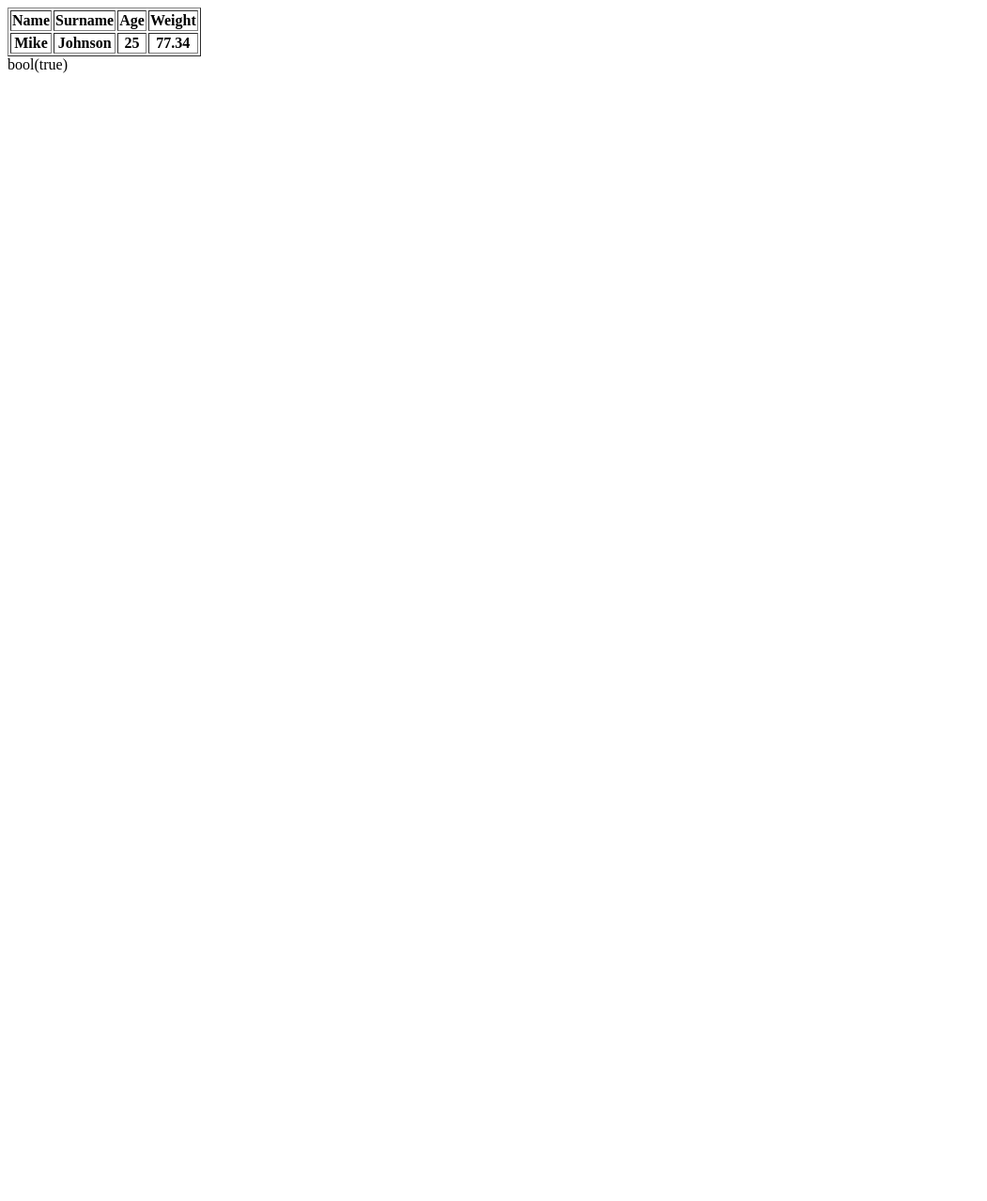
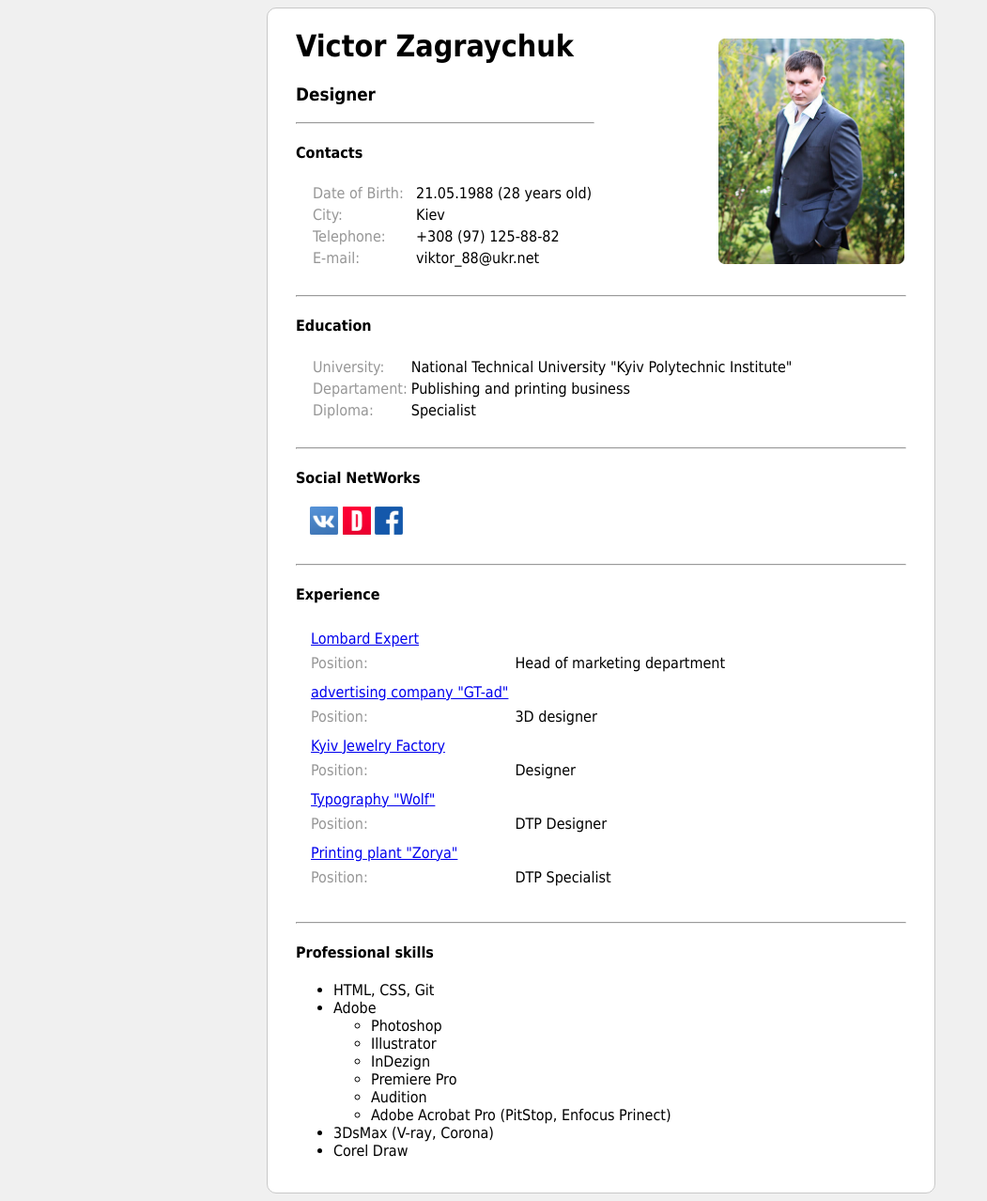
Before and after one commit to gooooodok/PhpAcademy_HomeWork, a PHP site: page / in a window 1280 px wide. Shown: the whole page at 94% size, without its empty margins (0-1051 px from the left). Before the commit the page ends 78 px from the top, so only its background shows below. Run offline with PHP 8.4, Linux system fonts and the light colour scheme; lists and menus that the app fills with data are empty.

Commit message:
php lesson 2: resume + variable

```diff
--- /dev/null
+++ b/Lesson 2_Php_Osnovu/Resume.css
@@ -0,0 +1,44 @@
+body {
+	background-color: #f0f0f0;
+}
+
+.container {
+	width: 650px;
+	margin: auto;
+	padding: 0px 30px 0px 30px;
+	border: 1px solid #c8c8c8;
+	background-color: white;
+	border-radius: 10px;
+}
+
+.my_photo {
+	margin: 15px 0px 0px 65px;
+	border: 1px solid white;
+	border-radius: 8px;
+	height: 240px;
+	float: right;
+}
+
+.education {
+	margin: 0px 15px 0px 15px;
+}
+
+.contact {
+	margin: 0px 15px 0px 15px;
+}
+
+.networks {
+	margin: 0px 15px 0px 15px;
+}
+
+.skill {
+	margin: 0px 10px 0px 10px;
+}
+
+* {
+	font-family: tahoma;
+}
+
+.gray {
+	color: #969696;
+}
--- a/Lesson 2_Php_Osnovu/index.php
+++ b/Lesson 2_Php_Osnovu/index.php
@@ -1,52 +1,194 @@
 <?php
 
-$age = 25;
-$weight = 77.34;
-$name = "Mike";
-$surname = " Johnson";
-$canSwim = false;
-
-$info = "His name is {$name}. His surname is {$surname}. He is {$age} years old.";
+$age = 28;
+$email = "viktor_88@ukr";
+$tel = "+308 (97) 125-88-82";
+$prof = "Designer";
+$name = "Victor";
+$surname = " Zagraychuk";
 
 ?>
+
 
 <!DOCTYPE html>
 <html>
 <head>
-   <meta charset="UTF-8"/>
-   <title>Table</title>
+  <title>
+  Resume - Victor Zagraychuk
+  </title>
+  <meta charset='utf-8'/>
+  <meta name='keywords' content='Resume, Designer, 3D designer'/>
+  <meta name='description' content='Resume Victor Zagraychuk'/>
+  <meta name='author' content='goodok'/>
+  <link href='Resume.css' rel='stylesheet' type='text/css'>
 </head>
+
 <body>
+<div class='container'>
 
-<table border="1">
-   <tr>
-      <th>Name</th>
-      <th>Surname</th>
-      <th>Age</th>
-      <th>Weight</th>
-   </tr>
+  <div class='my_photo'><img class='my_photo' src='img/My photo.jpg' title='This is My photo'/></div>
 
-   <tr>
-      <th><?=$name?></th>
-      <th><?=$surname?></th>
-      <th><?=$age?></th>
-      <th><?=$weight?></th>
-   </tr>
-</table>
+    <h1><?= $name . $surname ?></h1>
 
-<?php
+	<h3><?= $prof ?></h3>
 
-// notice, warning - предуприждения, не останавливает скрипт.
-// parse error - останавливает скрипт. Где то пропущено ; } " и т.д.
-// parse error - останавливает скрипт. синтаксически все правельно, но нету например такой переменной, или функции.
+	<hr>
 
-// >, <, <=, >=, ==, ===, !=, !==
+	<h4>Contacts</h4>
 
-$x = (int) "12skjvnj5" + 5 + true;
+	<div class='contact'>
 
-var_dump($x == 18);
+	<table>
+	  <tr>
+	    <td><span class='gray'>Date of Birth: &nbsp</span></td>
+	    <td>21.05.1988 (<?= "{$age} years old" ?>)</td>
+	  </tr>
 
-?>
+	  <tr>
+	    <td><span class='gray'>City:</span></td>
+	    <td>Kiev</td>
+	  </tr>
 
+	  <tr>
+	    <td><span class='gray'>Telephone:</span></td>
+	    <td><?= $tel ?></td>
+	  </tr>
+
+	  <tr>
+	    <td><span class='gray'>E-mail:</span></td>
+	    <td>viktor_88@ukr.net</td>
+	  </tr>
+	</table>
+
+	</div>
+
+  <br>
+
+  <hr>
+
+  <h4>Education</h4>
+
+  <div class='education'>
+
+	<table>
+	  <tr>
+	    <td><span class='gray'>University: &nbsp</span></td>
+		<td>National Technical University "Kyiv Polytechnic Institute"</td>
+	  </tr>
+
+	  <tr>
+	    <td><span class='gray'>Departament:</span></td>
+	    <td>Publishing and printing business</td>
+	  </tr>
+
+	  <tr>
+	    <td><span class='gray'>Diploma:</span></td>
+	    <td>Specialist</td>
+	  </tr>
+	  </table>
+  </div>
+
+  <br>
+
+  <hr>
+
+  <h4>Social NetWorks</h4>
+
+  <div class='networks'>
+    <a href='https://vk.com/id9341975' title='My VK' target='_blank'> <img src='img/VK.jpg' alt='jpg' height='30'/></a>
+    <a href='https://www.drive2.ru/r/chevrolet/958481' title='My Drive3' target='_blank'> <img src='img/Drive2.jpg' alt='jpg' height='30'/></a>
+    <a href='https://www.facebook.com/478929125485733' title='My FaceBook' target='_blank'> <img src='img/FaceBook.jpg' alt='jpg' height='30'/></a>
+  </div>
+
+  <br>
+
+  <hr>
+
+  <h4>Experience</h4>
+
+  <div class='skill'>
+
+    <table border='0' cellspacing='5'>
+	  <tr>
+	    <td> <a href='http://lexp.com.ua' target='_blank'>Lombard Expert</a> </td>
+	    <td>
+		  <tr>
+		    <td><span class='gray'>Position:</span></td>
+			<td>Head of marketing department</td>
+		  <tr>
+		</td>
+	  </tr>
+
+	  <tr>
+	    <td> <a href='https://www.work.ua/jobs/by-company/644861/' target='_blank'>advertising company "GT-ad"</a> </td>
+	    <td>
+		  <tr>
+		    <td><span class='gray'>Position:</span></td>
+			<td>3D designer</td>
+		  <tr>
+		</td>
+	  </tr>
+
+	  <tr>
+	    <td> <a href='http://kuz.ua' target='_blank'>Kyiv Jewelry Factory</a> </td>
+	    <td>
+		  <tr>
+		    <td><span class='gray'>Position:</span></td>
+			<td>Designer</td>
+		  <tr>
+		</td>
+	  </tr>
+
+	  <tr>
+	    <td> <a href='https://wolf.ua/?yagla=9680697&gclid=Cj0KEQiA5bvEBRCM6vypnc7QgMkBEiQAUZftQLoJxsqn_8b1bMZTxZyniHky0QhsyjRIIJQhwdyUpJIaAmFh8P8HAQ' target='_blank'>Typography "Wolf"</a> </td>
+	    <td>
+		  <tr>
+		    <td><span class='gray'>Position:</span></td>
+			<td>DTP Designer</td>
+		  <tr>
+		</td>
+	  </tr>
+
+	  <tr>
+	    <td>  <a href='http://www.pc-zorya.com.ua/' target='_blank'>Printing plant "Zorya"</a> </td>
+	    <td>
+		  <tr>
+		    <td><span class='gray'>Position:</span></td>
+			<td>DTP Specialist</td>
+		  <tr>
+		</td>
+	  </tr>
+	</table>
+  </div>
+
+  <br>
+
+  <hr>
+
+  <h4>Professional skills</h4>
+
+  <div class='Programs_skill'>
+
+	<ul>
+	  <li>HTML, CSS, Git</li>
+      <li> Adobe
+	    <ul>
+          <li> Photoshop </li>
+          <li> Illustrator </li>
+          <li> InDezign </li>
+          <li> Premiere Pro </li>
+          <li> Audition </li>
+          <li> Adobe Acrobat Pro (PitStop, Enfocus Prinect)</li>
+		</ul>
+	  </li>
+      <li> 3DsMax (V-ray, Corona)</li>
+      <li> Corel Draw </li>
+    </ul>
+  </div>
+
+  <br>
+
+</div>
 </body>
+
 </html>
```
Also changed, not shown: Lesson 2_Php_Osnovu/img/Drive2.jpg (added), Lesson 2_Php_Osnovu/img/FaceBook.jpg (added), Lesson 2_Php_Osnovu/img/My photo.jpg (added), Lesson 2_Php_Osnovu/img/VK.jpg (added).
